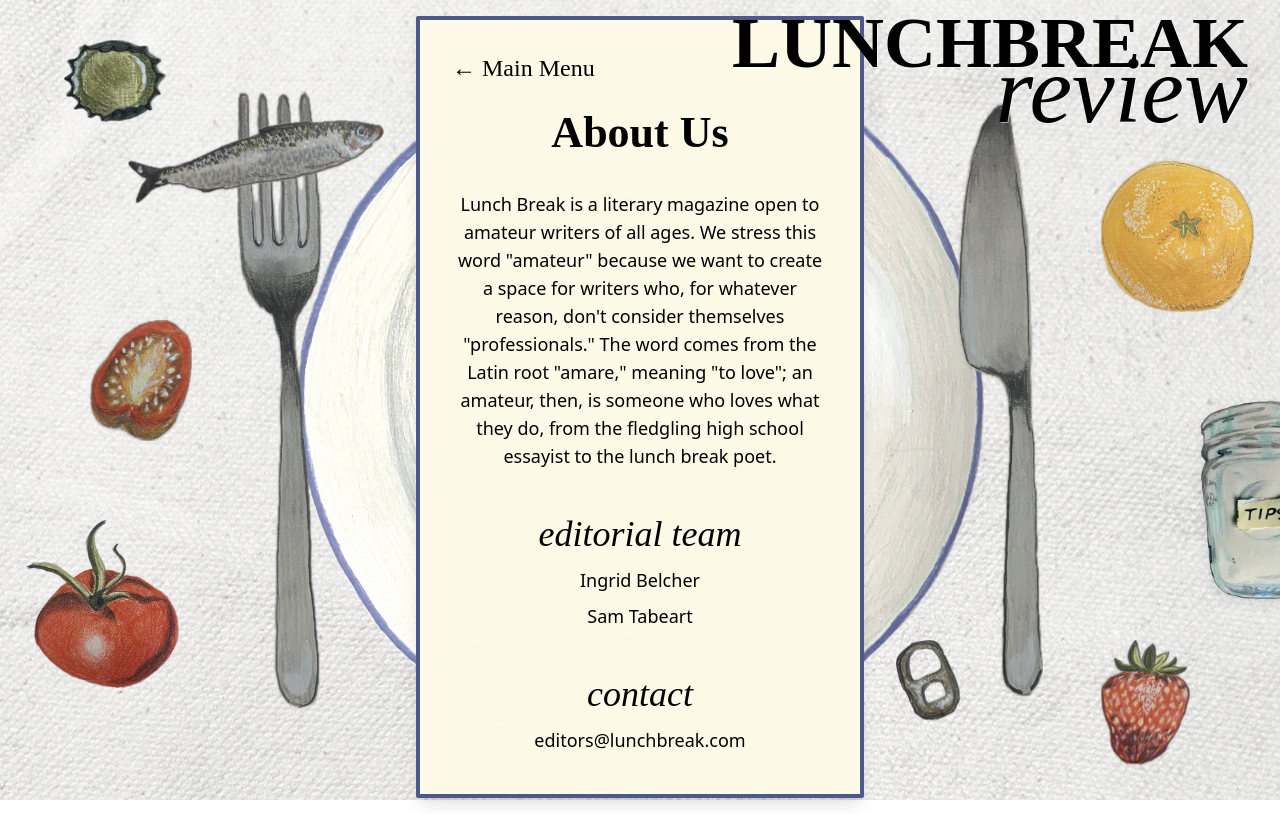
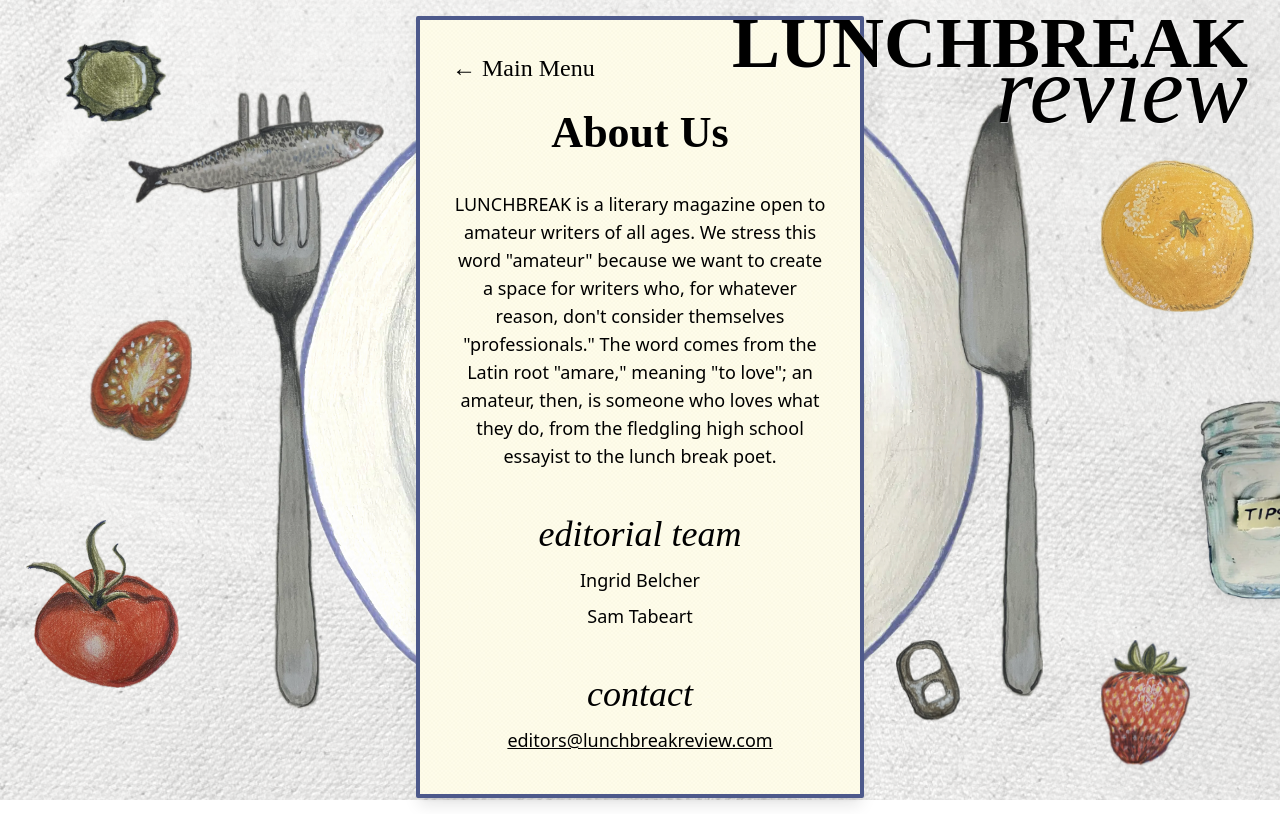
Before and after one commit to stabeart/lunch-break, a React (Vite) app: page /about in a window 1280 px wide. Built offline with nearby package versions, Linux system fonts and the light colour scheme; the HTML template or start-up script is replaced by a standard one.

Commit message:
updated email addresses and styling

```diff
--- a/package.json
+++ b/package.json
@@ -11,6 +11,7 @@
     "@fontsource/dancing-script": "^5.1.1",
     "@fontsource/playfair-display": "^5.1.1",
     "@paypal/react-paypal-js": "^8.8.1",
+    "@vercel/analytics": "^1.4.1",
     "path": "^0.12.7",
     "react": "^18.3.1",
     "react-dom": "^18.3.1",
--- a/src/components/About.jsx
+++ b/src/components/About.jsx
@@ -8,7 +8,7 @@ const About = () => {
         <div className="space-y-12 text-center">
           <div>
             <p className="mb-6">
-              Lunch Break is a literary magazine open to amateur writers of all ages. We stress this word
+              LUNCHBREAK is a literary magazine open to amateur writers of all ages. We stress this word
               "amateur" because we want to create a space for writers who, for whatever reason, don't
               consider themselves "professionals." The word comes from the Latin root "amare," meaning
               "to love"; an amateur, then, is someone who loves what they do, from the fledgling high school
@@ -24,7 +24,12 @@ const About = () => {
 
           <div>
             <h2 className="text-2xl mb-4">contact</h2>
-            <p className="mb-2">editors@lunchbreak.com</p>
+            <p className="mb-2"><a
+                href="mailto:editors@lunchbreakreview.com"
+                className="hover:opacity-30 transition-opacity underline"
+              >
+                editors@lunchbreakreview.com
+              </a></p>
           </div>
         </div>
       </div>
--- a/src/components/Submissions.jsx
+++ b/src/components/Submissions.jsx
@@ -15,7 +15,12 @@ const Submissions = () => {
               be submitted in a single pdf.
               </p>
               <p>
-              We accept submissions by email at submissions@lunchbreak.com. Our editors are
+              We accept submissions by email at <a
+                href="mailto:editors@lunchbreakreview.com"
+                className="hover:opacity-30 transition-opacity underline"
+              >
+                editors@lunchbreakreview.com
+              </a>. Our editors are
               happy to provide feedback on submissions. Please let us know whether you would like feedback with your
               submission.
             </p>
```
Also changed, not shown: 1 other file (tests, documents, lock files or other folders).
